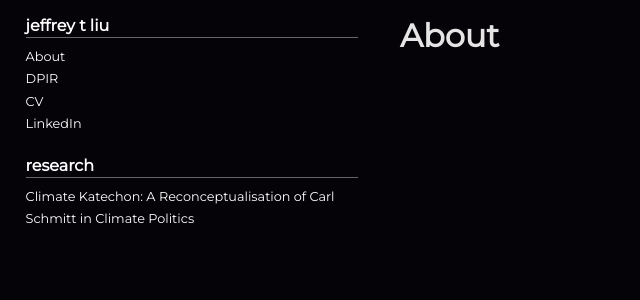
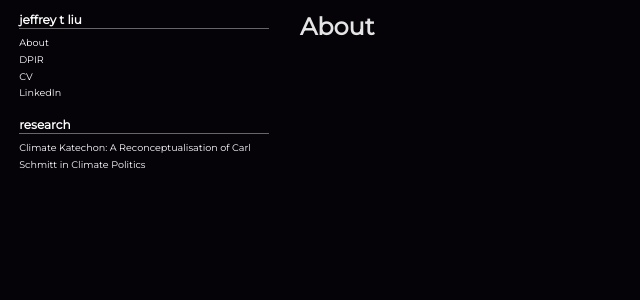
Before and after one commit to jeffrey-t-liu/jeffrey-t-liu.github.io, a Jekyll site: the page built from index.html, in a window 1280 px wide. Shown: the top 300 px of the page, without its empty margins (0-640 px from the left). Built offline with Jekyll 4.4.1, drawn with Linux system fonts in a browser that asks for light colours; the list of posts is cut into pages by our own code.

Commit message:
Update hyde.css

```diff
--- a/public/css/hyde.css
+++ b/public/css/hyde.css
@@ -37,11 +37,6 @@ html {
 @media (min-width: 48em) {
   html {
     font-size: 12px;
-  }
-}
-@media (min-width: 64em) {
-  html {
-    font-size: 16px;
   }
 }
 
```
